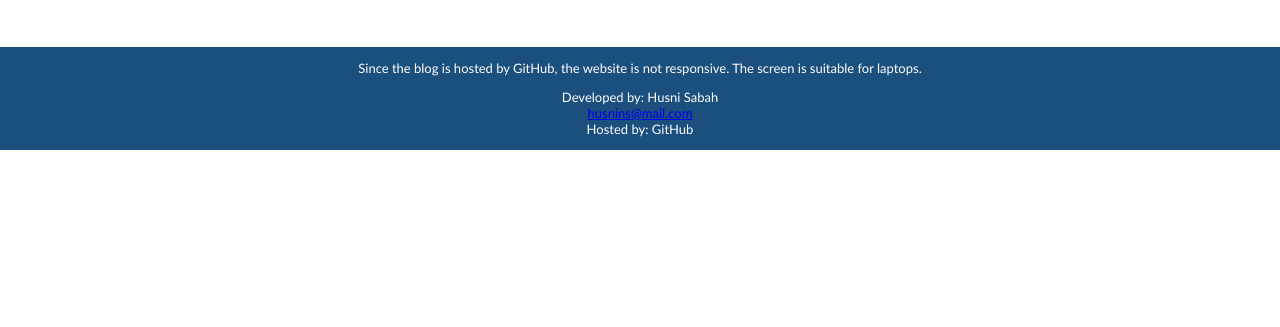
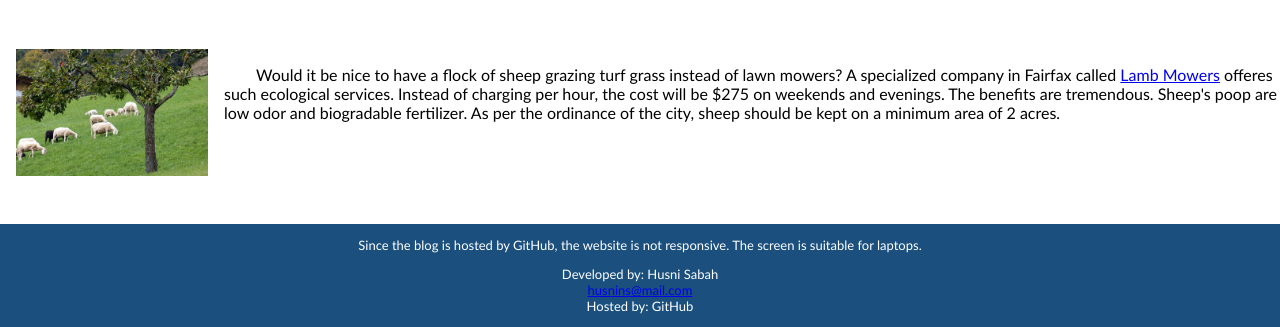
Before and after one commit to sano84/Husni-Sabah-blog, a PHP site: page / in a window 1280 px wide. Shown: the part 1919-2246 px from the top of the page. Before the commit the page ends 2069 px from the top, so only its background shows below. Run offline with PHP 8.4, Linux system fonts and the light colour scheme.

Commit message:
entry number 7

```diff
--- a/css/style.css
+++ b/css/style.css
@@ -189,6 +189,26 @@ body {
     padding-bottom: 3rem;
    }
 
+   .p-7{
+    width: 15%;
+    float: left;
+    margin-left: 1rem;
+    margin-right: 1rem;
+    padding-bottom: 1rem;
+   }
+
+   .post-para-7{
+    text-indent: 2rem;
+    /* padding-top: 0.5rem; */
+    padding-bottom: 1rem;
+    padding-left: 2rem;
+   }
+
+   .post-entry-7{
+    padding-top: 2px;
+    padding-bottom: 2rem;
+   }
+
 footer {
     text-align: center;
     font-size: small;
--- a/index.html
+++ b/index.html
@@ -70,6 +70,12 @@
     </video>
     <p class="post-para-6">A process called pyrolysis can recycle plastic waste in the abscence of oxygen to produce gasoline. There are three types pf pyrolysis: slow, flash and fast. An 8.3 pounds of plastic can produce one gallon of fuel. A super glue can be made from gasoline and styrofoam. <a href="https://youtu.be/cZP5Ryd898c">(super glue) </a>The later is dangerous to be set in fire. SO BE CAREFUL!! Video clip shows the steps to make pyrolysis in a simple method.</p>
   </div>
+  <div class="post-entry-7">
+    <img class="p-7" src="images/sheep-lawn.jpg" alt="Sheep grazing on turf lawn">
+    <p class="post-para-7">Would it be nice to have a flock of sheep grazing turf grass instead of lawn mowers? A specialized company in Fairfax called <a href="https://www.lambmowers.com/">Lamb Mowers</a> offeres such ecological services. Instead of charging per hour, the cost will be $275 on weekends and evenings. The benefits are tremendous. Sheep's poop are low odor
+      and biogradable fertilizer. As per the ordinance of the city, sheep should be kept on a minimum area of 2 acres. <br>
+    </p>
+  </div>
 </div>
     <footer>
     <p>Since the blog is hosted by GitHub, the website is not responsive. The screen is suitable for laptops.</p>
```
Also changed, not shown: images/sheep-lawn.jpg (added).
